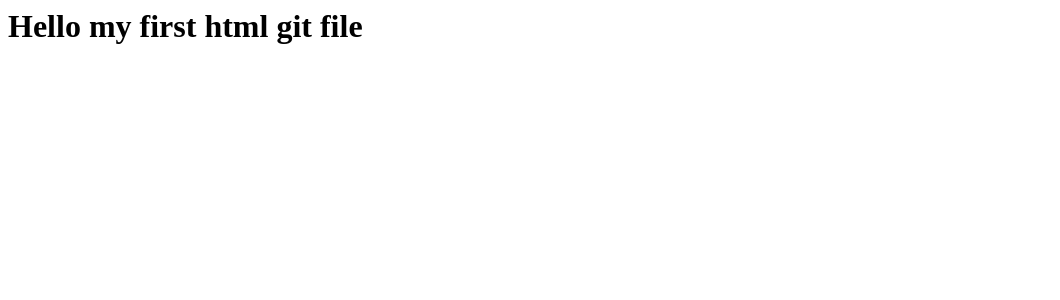
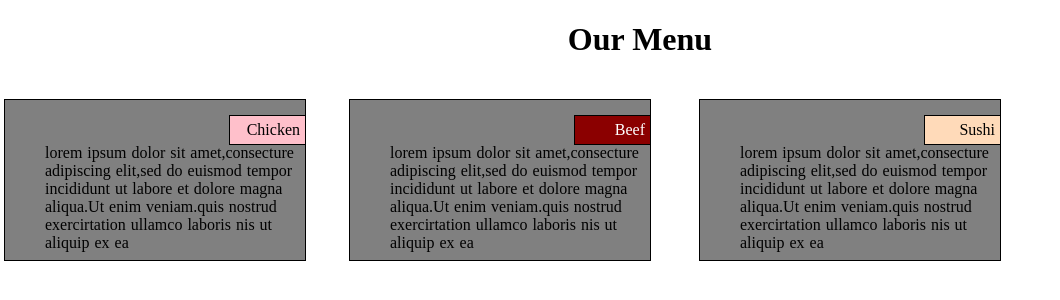
Before and after one commit to NIKHIL112905-rnt/module1, a plain HTML site: page index.html in a window 1280 px wide. Shown: the whole page, without its empty margins (0-1060 px from the left). Drawn offline with Linux system fonts and the light colour scheme.

Commit message:
Update index.html

```diff
--- a/index.html
+++ b/index.html
@@ -1 +1,34 @@
-<h1>Hello my first html git file<h1>
+<!DOCTYPE html>
+<html>
+<head>
+<title>Assignment-2</title>
+<link rel="stylesheet" type="text/css" href="mstyle.css">
+<meta charset="utf-8">
+<meta name="viewport" content="width=device-width, initial-scale=1">
+</head>
+<body>
+ <header>
+	<h1 align="center">Our Menu<h1>
+ </header>
+ <div class="des">
+	<div id="chi">
+ 	<dl>
+	 <dt align="right">Chicken</dt>
+	 <dd>lorem ipsum dolor sit amet,consecture adipiscing elit,sed do euismod tempor incididunt ut labore et dolore magna aliqua.Ut enim veniam.quis nostrud exercirtation ullamco laboris nis ut aliquip ex ea<dd>
+	</dl>
+	</div>
+	<div id="bee">
+ 	<dl>
+	 <dt align="right">Beef</dt>
+	 <dd>lorem ipsum dolor sit amet,consecture adipiscing elit,sed do euismod tempor incididunt ut labore et dolore magna aliqua.Ut enim veniam.quis nostrud exercirtation ullamco laboris nis ut aliquip ex ea<dd>
+	</dl>
+	</div>
+	<div id="sus">
+ 	<dl>
+	 <dt align="right">Sushi</dt>
+	 <dd>lorem ipsum dolor sit amet,consecture adipiscing elit,sed do euismod tempor incididunt ut labore et dolore magna aliqua.Ut enim veniam.quis nostrud exercirtation ullamco laboris nis ut aliquip ex ea<dd>
+	</dl>
+	</div>
+ </div>
+</body>
+</html>
```
